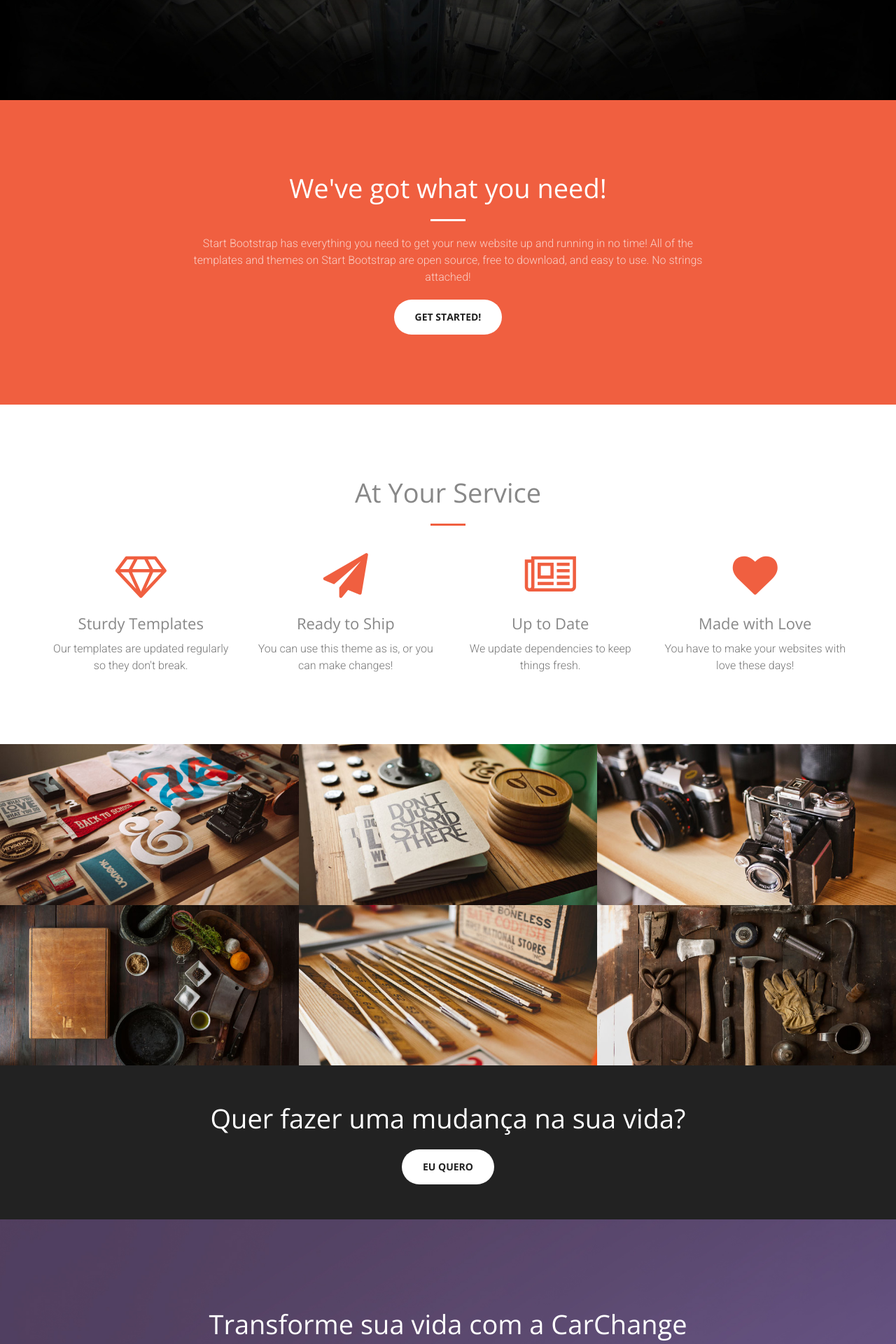
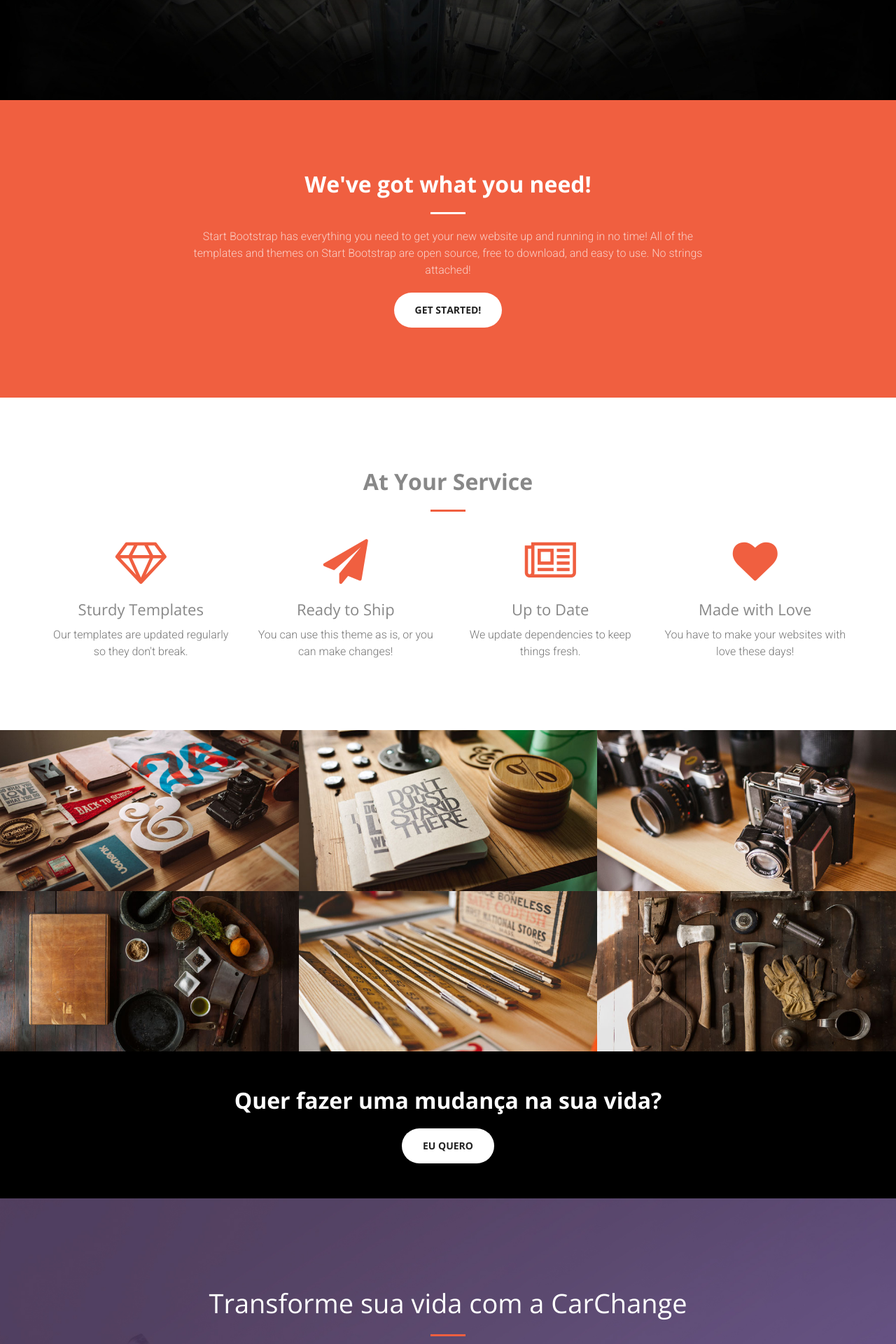
Before and after one commit to CarChange/CarChange-Frank, a PHP site: page / in a window 1280 px wide. Shown: the part 657-2577 px from the top of the page at 70% size. Run offline with PHP 8.4, Linux system fonts and the light colour scheme; some libraries are stand-ins or nearby versions.

Commit message:
Remover erros CSS no h2.

```diff
--- a/assets/css/style.css
+++ b/assets/css/style.css
@@ -18,7 +18,7 @@ a, a:hover, a:focus {
     -o-transition: all .3s; -moz-transition: all .3s; -webkit-transition: all .3s; -ms-transition: all .3s; transition: all .3s;
 }
 
-h1, h2 {
+h1 {
 	margin-top: 10px;
 	font-size: 38px;
     font-weight: 100;
@@ -26,8 +26,23 @@ h1, h2 {
     line-height: 50px;
 }
 
+h2 {
+    margin-top: 10px;
+	font-size: 32px;
+    font-weight: 700;
+    /*color: #555;*/
+    line-height: 40px;
+}
+
 h3 {
 	font-size: 22px;
+    font-weight: 300;
+    /*color: #555;*/
+    line-height: 30px;
+}
+
+h4 {
+	font-size: 18px;
     font-weight: 300;
     /*color: #555;*/
     line-height: 30px;
--- a/index.html
+++ b/index.html
@@ -23,7 +23,8 @@
     <link href="vendor/magnific-popup/magnific-popup.css" rel="stylesheet">
 
     <!-- Theme CSS -->
-    <link href="css/creative.min.css" rel="stylesheet">
+    <!--<link href="css/creative.min.css" rel="stylesheet">-->
+    <link href="css/creative.css" rel="stylesheet">
 
     <!-- CSS do Formulário -->
     <link rel="stylesheet" href="https://fonts.googleapis.com/css?family=Roboto:100,100italic,300,300italic,400,400italic,500,500italic">
@@ -79,10 +80,12 @@
     <header>
         <div class="header-content">
             <div class="header-content-inner">
-                <h3>O consórcio de veículos mais barato e acessível do Brasil,<br>aliado a um clube exclusivo de benefícios</h3>
+                <h3 class="hidden-xs">O consórcio de veículos mais barato e acessível do Brasil,<br>aliado a um clube exclusivo de benefícios</h3>
+                <h3 class="visible-xs">O consórcio de veículos<br>mais acessível do Brasil,<br>aliado a um clube de benefícios</h3>
                 <!--<h1 id="homeHeading">e ele pode mudar sua vida</h1><hr>-->
                 <hr>
-                <h1>E ELE PODE MUDAR SUA VIDA</h1>
+                <h1 class="hidden-xs">E ELE PODE MUDAR SUA VIDA</h1>
+                <h2 class="visible-xs">E PODE MUDAR<br>SUA VIDA</h2>
                 <p></p>
                 <a href="#about" class="btn btn-primary btn-xl page-scroll">Saiba mais</a>
             </div>
@@ -321,6 +324,7 @@
 
     <!-- Theme JavaScript -->
     <script src="js/creative.min.js"></script>
+    <!--<script src="js/creative.js"></script>-->
 
     <!--[if lt IE 10]>
         <script src="assets/js/placeholder.js"></script>
```
